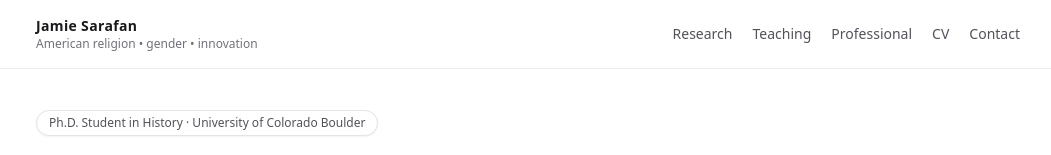
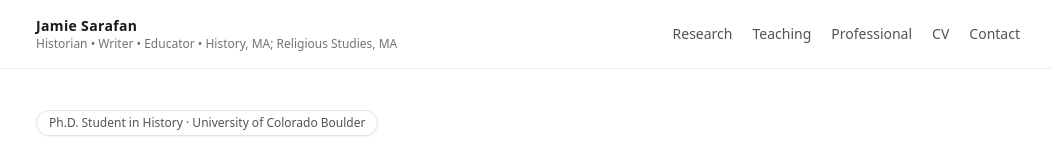
Before and after one commit to jamiesarafan/jamie-site, a Next.js app: page / in a window 1280 px wide. Shown: the top 155 px of the page, without its empty margins (112-1163 px from the left). Built offline with nearby package versions, Linux system fonts and the light colour scheme.

Commit message:
Update layout.tsx

```diff
--- a/src/app/layout.tsx
+++ b/src/app/layout.tsx
@@ -34,7 +34,7 @@ export default function RootLayout({
             <Link href="/" className="group">
               <div className="text-sm font-semibold tracking-wide">{site.name}</div>
               <div className="text-xs text-zinc-500 group-hover:text-zinc-700">
-                American religion • gender • innovation
+                Historian • Writer • Educator • History, MA; Religious Studies, MA
               </div>
             </Link>
 
```
